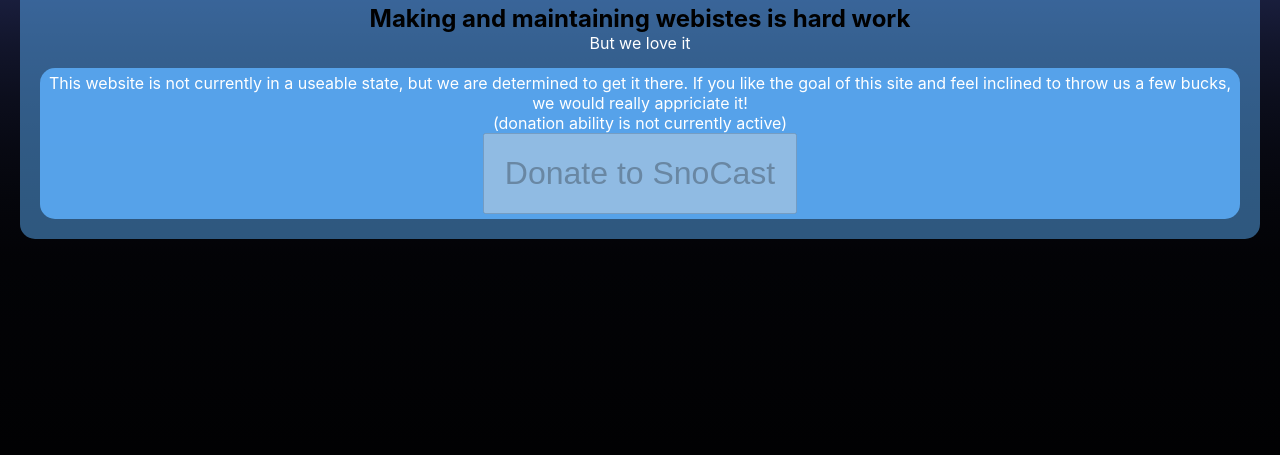
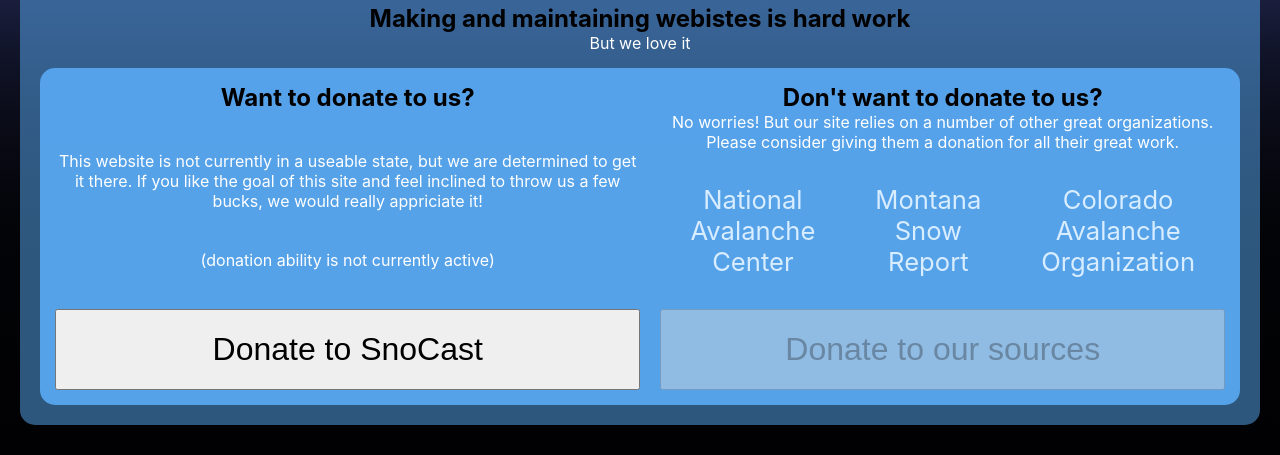
Before and after one commit to duncanjake1/SnoCast, a React (Create React App) app: page /donate in a window 1280 px wide. Shown: the part 179-634 px from the top of the page. Built offline with nearby package versions, Linux system fonts and the light colour scheme.

Commit message:
donate popup

```diff
--- a/src/App.js
+++ b/src/App.js
@@ -5,7 +5,6 @@
 import { GetCastContext } from './components/GetCastContext.jsx'
 
 import Header from './components/Header.jsx'
-import Homepage from './components/Homepage.jsx'
 import Main from './components/Main.jsx'
 import GetCast from './components/GetCast.jsx'
 import About from './components/About.jsx'
@@ -37,8 +36,6 @@
                 <GetCast />
               </GetCastContext.Provider>
             </Route>
-
-            <Route path="/home" exact component={Homepage} />
             <Route path="/about" exact component={About} />
             <Route path="/donate" exact component={Donate} />
             <Route path="/contact" exact component={ContactUs} />
--- a/src/components/About.jsx
+++ b/src/components/About.jsx
@@ -31,7 +31,7 @@
                     a text-to-speech program, essentially turning that report into an easily digestible audio podcast!
                 </p>
             </div>
-            <div className="personal-bio">
+            <div className="flex-container">
                 <div className="duncan-bio">
                     <div className="img-container">
                         <a href="https://github.com/duncanjake1" target="_blank" rel="noreferrer">
--- a/src/components/Donate.jsx
+++ b/src/components/Donate.jsx
@@ -1,9 +1,16 @@
-import React from 'react'
+import React, { useState } from 'react'
 import { Button } from 'react-bootstrap'
+import DonatePopUp from './DonatePopUp.jsx'
 
 import './styles/donate.css'
 
 const Donate = () => {
+
+    const [donateOpen, setDonateOpen] = useState (false)
+
+    function handleClose(closed){
+        setDonateOpen(closed)
+    }
 
     return(
         <div className="content-template single-container">
@@ -11,19 +18,32 @@
                 <h2>Making and maintaining webistes is hard work</h2>
                 <p>But we love it</p>
             </div>
-            <div className="inner-div ">
-                <div className="donate-snocast">
+            <div className="inner-div flex-container donate-container">
+                <div className="donate-item">
+                    <h2>Want to donate to us?</h2>
                     <p>This website is not currently in a useable state, but we are determined
                         to get it there. If you like the goal of this site and feel inclined
                         to throw us a few bucks, we would really appriciate it!
                     </p>
                     <p>(donation ability is not currently active)</p>
-                    <Button disabled>Donate to SnoCast</Button>
+                    <Button onClick={() => setDonateOpen(true)}>Donate to SnoCast</Button>
                 </div>
-                <div className="donate-source">
-
+                <div className="donate-item">
+                    <h2>Don't want to donate to us?</h2>
+                    <p>
+                        No worries! But our site relies on a number of
+                        other great organizations. Please consider giving
+                        them a donation for all their great work.
+                    </p>
+                    <ul>
+                        <li>National Avalanche Center</li>
+                        <li>Montana Snow Report</li>
+                        <li>Colorado Avalanche Organization</li>
+                    </ul>
+                    <Button disabled>Donate to our sources</Button>
                 </div>
             </div>
+            {donateOpen && <DonatePopUp onClick={handleClose} />}
         </div>
 
     )
--- /dev/null
+++ b/src/components/DonatePopUp.jsx
@@ -0,0 +1,39 @@
+import React from 'react'
+import { Button, Form } from 'react-bootstrap'
+
+const DonatePopUp = (props) => {
+
+    function handleDonate(){
+        console.log('donate clicked!')
+    }
+
+    function handleClose(){
+        console.log('close the window')
+    }
+
+    return(
+        <div className="donate-popup">
+            <div className="popup-container">
+                <div className="popup-header">
+                    <h2>Select Donation Amount</h2>
+                </div>
+                <div className="popup-amounts">
+                    <Button>$5</Button>
+                    <Button>$10</Button>
+                    <Button>$25</Button>
+                    <Button>$50</Button>
+                    <Button>$100</Button>
+                    <Form>
+                    <Form.Label>Custom Donation</Form.Label>
+                        <Form.Control type="text" placeholder="$ - enter custom amount" />
+                    </Form>
+                </div>
+                <div className="popup-footer">
+                    <Button onClick={handleDonate} disabled>Donate</Button>
+                    <Button onClick={() => props.onClick(false)}>Close</Button>
+                </div>
+            </div>
+        </div>
+    )
+}
+export default DonatePopUp
--- a/src/components/Homepage.jsx
+++ /dev/null
@@ -1,22 +0,0 @@
-import { Button } from 'react-bootstrap'
-
-import './styles/homepage.css'
-import Logo from './Logo.jsx'
-import MountainCss from './MountainCss.jsx'
-
-const Homepage = ({history}) => {
-
-    function handleClick(){
-        history.push('/')
-    }
-    return(
-        <div className="homepage-content">
-            <div className="homepage-logo">
-                <Logo />
-            </div>
-            <MountainCss />
-            <Button onClick={handleClick}>C'mon in</Button>
-        </div>
-    )
-}
-export default Homepage
--- a/src/components/PageNotFound.jsx
+++ b/src/components/PageNotFound.jsx
@@ -1,13 +1,22 @@
-import React from 'react'
 import { Button } from 'react-bootstrap'
 
-const PageNotFound = ({history}) => {
+import './styles/pageNotFound.css'
+import MountainCss from './MountainCss.jsx'
+
+const Homepage = ({history}) => {
+
+    function handleClick(){
+        history.push('/')
+    }
     return(
-        <div>
-            <h1>404</h1>
-            <p>Couldn't quite find what you're looking for...</p>
-            <Button onClick={() => history.push('/')}>Go Home?</Button>
+        <div className="pnf-content">
+            <div className="pnf-text">
+                <h1>404</h1>
+                <p>Couldn't quite find what you're looking for...</p>
+            </div>
+            <MountainCss />
+            <Button onClick={handleClick}>Go Home?</Button>
         </div>
     )
 }
-export default PageNotFound
+export default Homepage
--- a/src/components/styles/about.css
+++ b/src/components/styles/about.css
@@ -1,18 +1,3 @@
-.personal-bio {
-  padding-top: 30px;
-  display: flex;
-  flex-direction: row;
-  justify-content: space-around;
-  text-align: center;
-}
-
-@media only screen and (max-width: 800px) {
-  .personal-bio {
-    flex-direction: column;
-    gap: 40px;
-  }
-}
-
 .img-container {
   position: relative;
 }
--- a/src/components/styles/donate.css
+++ b/src/components/styles/donate.css
@@ -14,3 +14,57 @@
   background-color: rgba(91, 171, 245, 0.5);
   padding: 20px;
 }
+
+.donate-container {
+  padding: 15px;
+}
+
+.donate-item {
+  display: flex;
+  flex-direction: column;
+  justify-content: space-between;
+}
+
+.donate-popup {
+  position: fixed;
+  top: 50%;
+  left: 50%;
+  width: 500px;
+  height: 600px;
+  transform: translate(-50%, -50%);
+  border-radius: 15px;
+  background-color: lightgray;
+  z-index: 7;
+  border: solid black 5px;
+}
+
+.popup-container {
+  height: 100%;
+  margin: 15px;
+  padding: 15px;
+  display: flex;
+  flex-direction: column;
+  justify-content: space-between;
+}
+
+.popup-header {
+  position: relative;
+  text-align: center;
+}
+
+.popup-amounts {
+  position: relative;
+  display: flex;
+  flex-direction: row;
+  flex-wrap: wrap;
+  justify-content: space-around;
+  gap: 15px;
+}
+
+.popup-footer {
+  position: relative;
+  display: flex;
+  flex-direction: row;
+  justify-content: space-evenly;
+  bottom: 45px;
+}
--- a/src/components/styles/homepage.css
+++ b/src/components/styles/pageNotFound.css
@@ -1,8 +1,8 @@
-.homepage-content {
+.pnf-content {
   text-align: center;
 }
 
-.homepage-logo {
+.pnf-text {
   margin: auto;
   padding: 5vh;
 }
--- a/src/index.css
+++ b/src/index.css
@@ -78,5 +78,21 @@
   text-align: center;
   background-color: rgba(91, 171, 245, 0.9);
   border-radius: 15px;
-  padding: 5px;
+  padding: 15px;
 }
+
+.flex-container {
+  padding-top: 30px;
+  display: flex;
+  flex-direction: row;
+  justify-content: space-around;
+  text-align: center;
+  gap: 20px;
+}
+
+@media only screen and (max-width: 800px) {
+  .flex-container {
+    flex-direction: column;
+    gap: 40px;
+  }
+}
```
